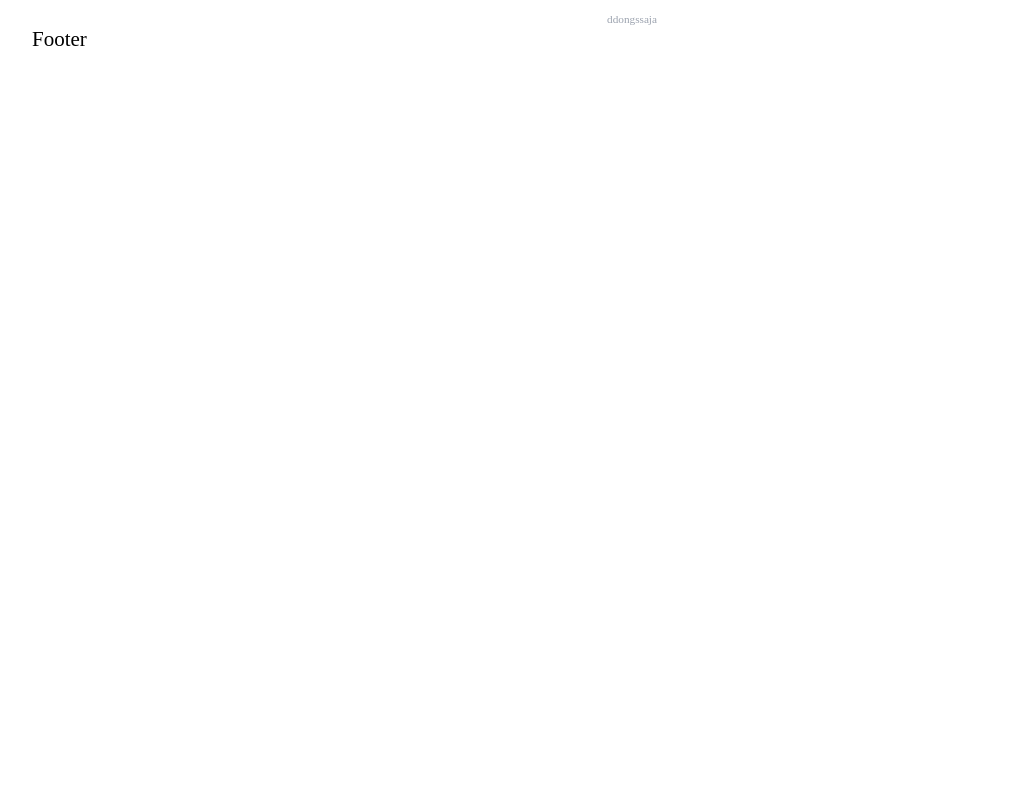
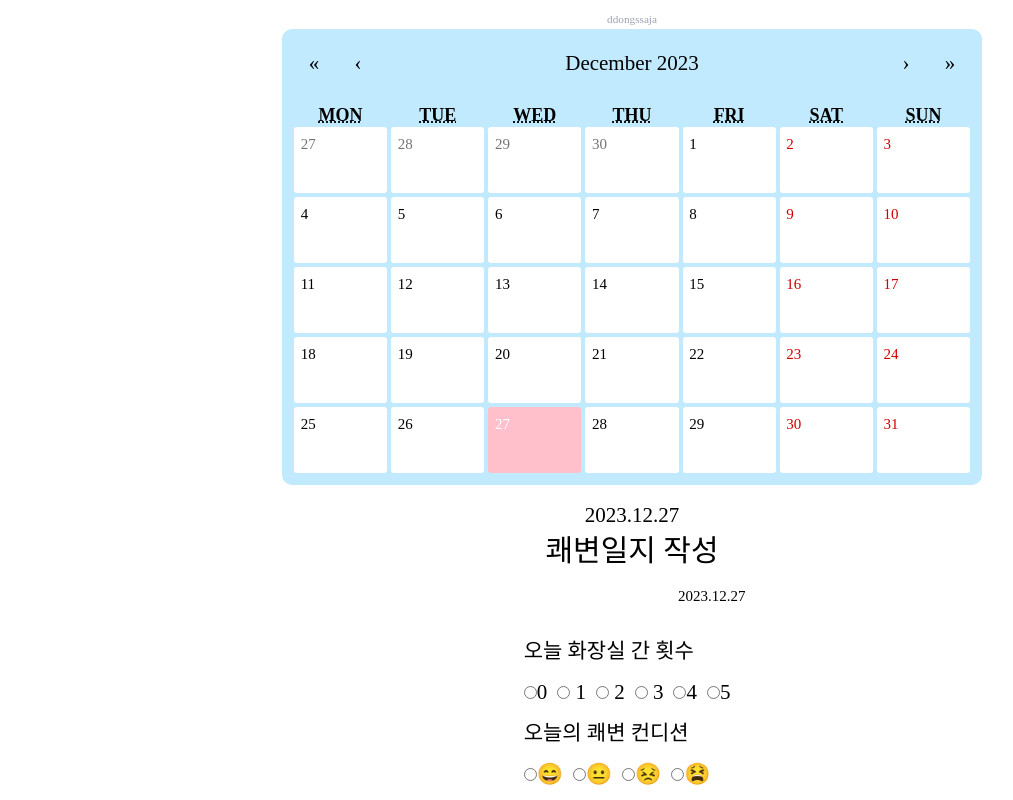
Before and after one commit to Liabinn/spartacamp_MyPooDiary, a Next.js app: page /profile in a window 1280 px wide. Shown: the part 220-1020 px from the top of the page, without its empty margins (8-1021 px from the left). Before the commit the page ends 800 px from the top, so only its background shows below. Built offline with nearby package versions, Linux system fonts and the light colour scheme; a web font is replaced by a local one.

Commit message:
[update] react-calender기초세팅

```diff
--- a/src/app/profile/page.tsx
+++ b/src/app/profile/page.tsx
@@ -1,13 +1,29 @@
 "use client";
+import Diary from "@/components/profile/diary";
+import moment from "moment";
+import { useState } from "react";
+import Calendar from "react-calendar";
+import "react-calendar/dist/Calendar.css";
+import styled from "styled-components";
+import tw from "tailwind-styled-components";
+const ProfilePage = () => {
+  // useState 훅의 초기값으로 현재 날짜를 넣어줌
+  const [today, setToday] = useState(new Date());
 
-import tw from "tailwind-styled-components";
-
-const ProfilePage = () => {
+  // onChange 이벤트에 넣어줘서 날짜가 지날 때마다 today값이 업데이트 되도록 구현
+  const onChangeToday = () => {
+    setToday(today);
+  };
   return (
     <Container>
       <Avatar src="../../../assets/defaultAvatar.JPG" />
       <Nickname>화장실 급해요</Nickname>
       <Id>ddongssaja</Id>
+
+      <StyleCalendar locale="en" onChange={onChangeToday} value={today} />
+      <p>{moment(today).format("YYYY.MM.DD")} </p>
+
+      <Diary />
     </Container>
   );
 };
@@ -21,14 +37,98 @@ const Container = tw.div`
   flex-col
   justify-center
   items-center
-
 `;
 const Nickname = tw.h2`
   mb-8
 `;
 const Id = tw.p`
-text-gray-400
-text-lg
+  text-gray-400
+  text-lg
+`;
+// const StyleCalendar = tw(Calendar)`
+// w-5/6
+// .react-calender {
+//   w-5/6
+// }
+// .react-calender__month-view__weekdays__weekday {
+//   text-sm
+// }
+// `;
+const StyleCalendar = styled(Calendar)`
+  width: 90%;
+  max-width: 70rem;
+  height: fit-content;
+  font-size: small;
+  padding: 1rem;
+  padding-top: 0;
+  background-color: var(--secondaryColor);
+  border: none;
+  border-radius: 1rem;
+  margin-bottom: 2rem;
+  .react-calendar__navigation {
+    height: 7rem;
+    margin-bottom: 0.5rem;
+    @media screen and (max-width: 400px) {
+      height: 5rem;
+    }
+  }
+  .react-calendar__navigation__label {
+    font-size: 2rem;
+    @media screen and (max-width: 400px) {
+      span {
+        font-size: 1.5rem;
+      }
+    }
+  }
+  .react-calendar__navigation button:disabled {
+  }
+
+  .react-calendar__navigation button:enabled:hover,
+  .react-calendar__navigation button:enabled:focus {
+    background-color: transparent;
+  }
+
+  .react-calendar__tile {
+    display: flex;
+    height: 7rem;
+    text-align: start;
+    background-color: white;
+    border: 0.2rem solid var(--secondaryColor);
+    border-radius: 0.5rem;
+    :hover {
+      background-color: pink;
+    }
+    abbr {
+      font-size: 1.5rem;
+    }
+    @media screen and (max-width: 400px) {
+      height: 4rem;
+      abbr {
+        font-size: 1.2rem;
+      }
+    }
+  }
+  .react-calendar__tile:enabled:hover {
+    background: #ffe3e7;
+  }
+  .react-calendar__tile:enabled:focus,
+  .react-calendar__tile--active {
+    background: pink;
+    border-radius: 0.5rem;
+  }
+
+  .react-calendar__month-view__weekdays {
+    abbr {
+      // 텍스트 부분
+      font-size: 1.8rem;
+      @media screen and (max-width: 400px) {
+        font-size: 1rem;
+      }
+    }
+  }
+  .react-calendar__month-view__weekdays__weekday {
+    padding: 0.3rem;
+  }
 `;
 
 export default ProfilePage;
--- /dev/null
+++ b/src/components/profile/diary.tsx
@@ -0,0 +1,103 @@
+"use client";
+import Button from "@/components/common/button/Button";
+import { useState } from "react";
+import tw from "tailwind-styled-components";
+
+const Diary = () => {
+  //화장실 간 횟수 배열
+  const toiletNumberArr = ["0", " 1", " 2", " 3", "4", "5"];
+  //화장실 간 횟수 usestate
+  const [toiletNumber, setToiletNumber] = useState("");
+
+  //쾌변 컨디션 배열
+  const conditionArr = ["😄", "😐", "😣", "😫"];
+  //쾌변 컨디션 useState
+  const [condition, setCondition] = useState("");
+
+  //식단 useState
+  const [meal, setMeal] = useState("");
+  return (
+    <DiaryContainer>
+      <Title>쾌변일지 작성</Title>
+      <Date>2023.12.27</Date>
+      <QuestionContainer>
+        <p>오늘 화장실 간 횟수</p>
+        <div>
+          {toiletNumberArr.map((item: string, i) => {
+            return (
+              <RadioSelect key={i}>
+                <input
+                  type="radio"
+                  name="toiletNumber"
+                  value={toiletNumber}
+                  onChange={(e) => setToiletNumber(e.target.value)}
+                />
+                {item}
+              </RadioSelect>
+            );
+          })}
+        </div>
+
+        <p>오늘의 쾌변 컨디션</p>
+        <div>
+          {conditionArr.map((item: string, i) => {
+            return (
+              <RadioSelect key={i}>
+                <input
+                  type="radio"
+                  name="condition"
+                  value={condition}
+                  onChange={(e) => setCondition(e.target.value)}
+                />
+                {item}
+              </RadioSelect>
+            );
+          })}
+        </div>
+
+        <p>오늘의 식단</p>
+        <Meal
+          placeholder="오늘 먹은 것을 입력해주세요"
+          value={meal}
+          onChange={(e) => setMeal(e.target.value)}
+        />
+      </QuestionContainer>
+      <Button text="작성완료" handler={() => {}}></Button>
+    </DiaryContainer>
+  );
+};
+const RadioSelect = tw.label`
+    mr-4
+`;
+const DiaryContainer = tw.div`
+  flex
+  flex-col
+  items-center
+`;
+const QuestionContainer = tw.div`
+  flex
+  flex-col
+  mt-4
+  gap-8
+  mb-10
+  p-10
+`;
+const Title = tw.h1`
+mt-4
+text-5xl
+mb-8
+`;
+const Date = tw.div`
+ml-auto
+mr-8
+text-2xl
+`;
+const Meal = tw.input`
+border-2
+h-20
+p-2
+rounded-2xl
+text-2xl
+`;
+
+export default Diary;
```
